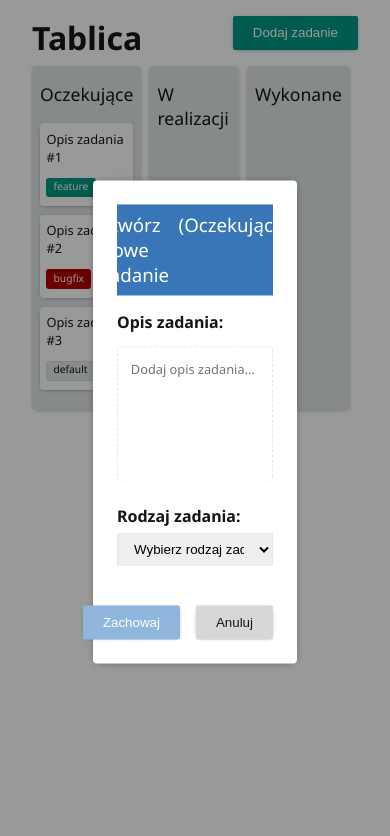
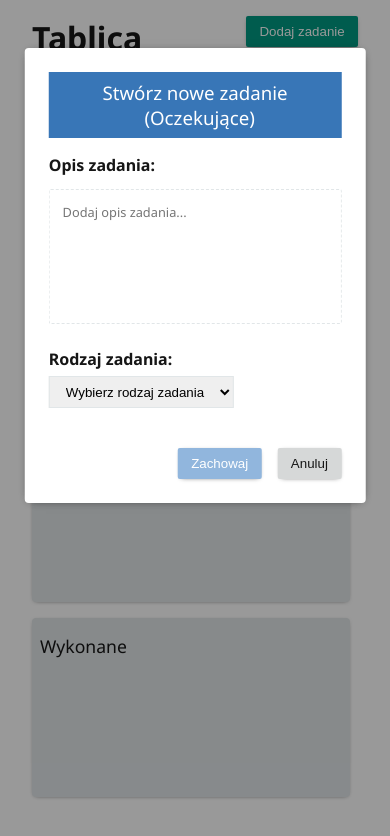
Before and after one commit to Themalni/vue-task-board, a Vue app: page / in a window 390 px wide. Both pictures are taken after a click on the button "Dodaj zadanie". Shown: the top 836 px of the page. Built offline with nearby package versions, Linux system fonts and the light colour scheme.

Commit message:
added media queries

```diff
--- a/src/assets/scss/_mixins.scss
+++ b/src/assets/scss/_mixins.scss
@@ -0,0 +1,37 @@
+$screen-xs-min: 425px;
+$screen-sm-min: 576px;
+$screen-md-min: 768px;
+$screen-lg-min: 992px;
+$screen-xl-min: 1200px;
+
+@mixin change-view($screen-size){
+    @if($screen-size == xs) {
+        @media (max-width: $screen-sm-min - 0.01) {
+            @content;
+        }
+    }@else if($screen-size == sm) {
+        @media (min-width: $screen-sm-min) and (max-width: $screen-md-min - 0.01) {
+            @content;
+        }
+    }@else if($screen-size == md) {
+        @media (min-width: $screen-md-min) and (max-width: $screen-lg-min - 0.01) {
+            @content;
+        }
+    }@else if($screen-size == lg) {
+        @media (min-width: $screen-lg-min) and (max-width: $screen-xl-min - 0.01) {
+            @content;
+        }
+    }@else if($screen-size == xl) {
+        @media (min-width: $screen-xl-min) {
+            @content;
+        }
+    }
+}
+
+@mixin device-size($media...) {
+    @each $view-size in $media {
+        @include change-view($view-size) {
+            @content;
+        }
+    }
+}
--- a/src/assets/scss/style.scss
+++ b/src/assets/scss/style.scss
@@ -1,5 +1,6 @@
 @import './variables';
 @import './helpers';
+@import './mixins';
 
 @import url('https://fonts.googleapis.com/css?family=Noto+Sans:400,700&display=swap');
 
--- a/src/components/Board.vue
+++ b/src/components/Board.vue
@@ -60,6 +60,9 @@ export default {
   display: flex;
   flex-wrap: nowrap;
   flex-direction: row;
-  /* justify-content: space-between; */
+
+  @include device-size(xs, sm) {
+    flex-wrap: wrap;
+  }
 }
 </style>
--- a/src/components/BoardColumn.vue
+++ b/src/components/BoardColumn.vue
@@ -74,6 +74,11 @@ export default {
   border-radius: 4px;
   background-color: $grey;
   box-shadow: 0 1px 5px -3px $graphite;
+
+  @include device-size(xs, sm) {
+    margin-bottom: 1em;
+    width: 100%;
+  }
 }
 .column-header {
   font-size: 1.1em;
--- a/src/components/Modal.vue
+++ b/src/components/Modal.vue
@@ -54,6 +54,7 @@ export default {
   bottom: 0;
   background-color: rgba(0,0,0, 0.4);
   z-index: 998;
+  overflow: scroll;
 }
 .modal {
   width: 40%;
@@ -66,6 +67,34 @@ export default {
   border-radius: 4px;
   padding: 1.5em;
   z-index: 999;
+
+  &.w-25 {
+    @include device-size(xs, sm) {
+      width: 75%;
+    }
+
+    @include device-size(md, lg) {
+      width: 65%;
+    }
+  }
+
+  @include device-size(xs, sm) {
+    width: 75%;
+    top: 0%;
+    margin: 3em 0;
+    transform: translateX(-50%);
+  }
+
+  @include device-size(md) {
+    width: 65%;
+    top: -1em;
+    margin: 3em 0;
+    transform: translateX(-50%);
+  }
+
+  @include device-size(lg) {
+    width: 55%;
+  }
 }
 .modal-header {
   display: flex;
@@ -75,6 +104,10 @@ export default {
   background-color: $blue;
   padding: 0.5em;
   margin-bottom: 1em;
+
+  @include device-size(xs) {
+    flex-wrap: wrap;
+  }
 }
 .modal-body {
   display: flex;
--- a/src/elements/buttons/Button.vue
+++ b/src/elements/buttons/Button.vue
@@ -41,6 +41,10 @@ export default {
 
   &:disabled {
     pointer-events: none;
+  }
+
+  @include device-size(xs, sm) {
+    padding: 0.6em 1em;
   }
 }
 .button-default {
```
